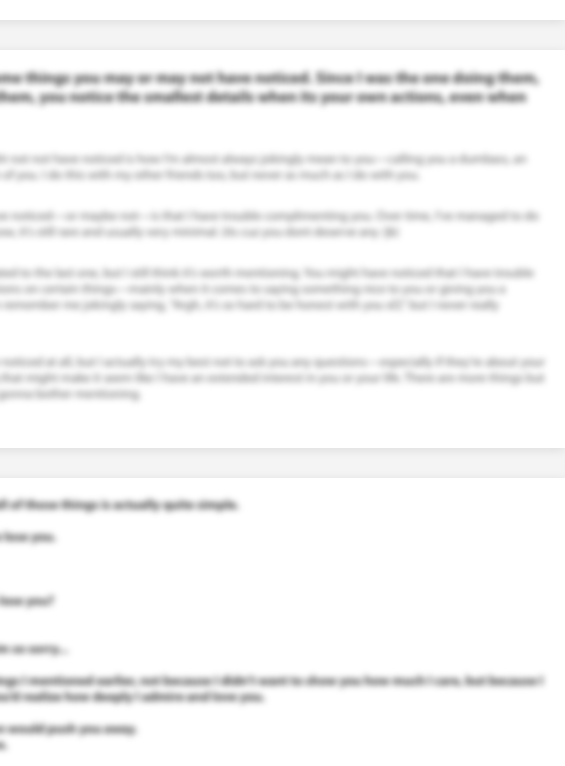
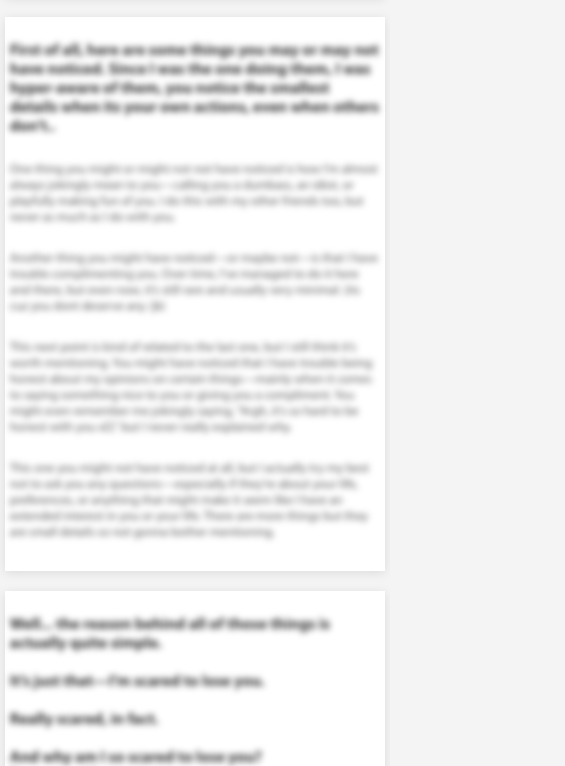
Before and after one commit to Raiden-Hellblade/RHB.github.io, a plain HTML site: page index.html in a window 390 px wide. Shown: the part 120-886 px from the top of the page, 565 px wide, since content can reach past the window. Drawn offline with Linux system fonts and the light colour scheme.

Commit message:
Add files via upload

```diff
--- a/index.html
+++ b/index.html
@@ -116,7 +116,39 @@
             filter: blur(0px);
         }
 
+        @media (max-width: 768px) {
+            .header, .container {
+                width: 90%;
+                padding: 10px;
+            }
 
+            body {
+                gap: 20px;
+            }
+
+            h1, h2, h3, h4, h5, h6 {
+                font-size: 1.2em;
+            }
+
+            p {
+                font-size: 0.9em;
+            }
+        }
+
+        @media (max-width: 480px) {
+            .header, .container {
+                width: 95%;
+                padding: 5px;
+            }
+
+            h1, h2, h3, h4, h5, h6 {
+                font-size: 1em;
+            }
+
+            p {
+                font-size: 0.8em;
+            }
+        }
         </style>
 
         <script>
```
